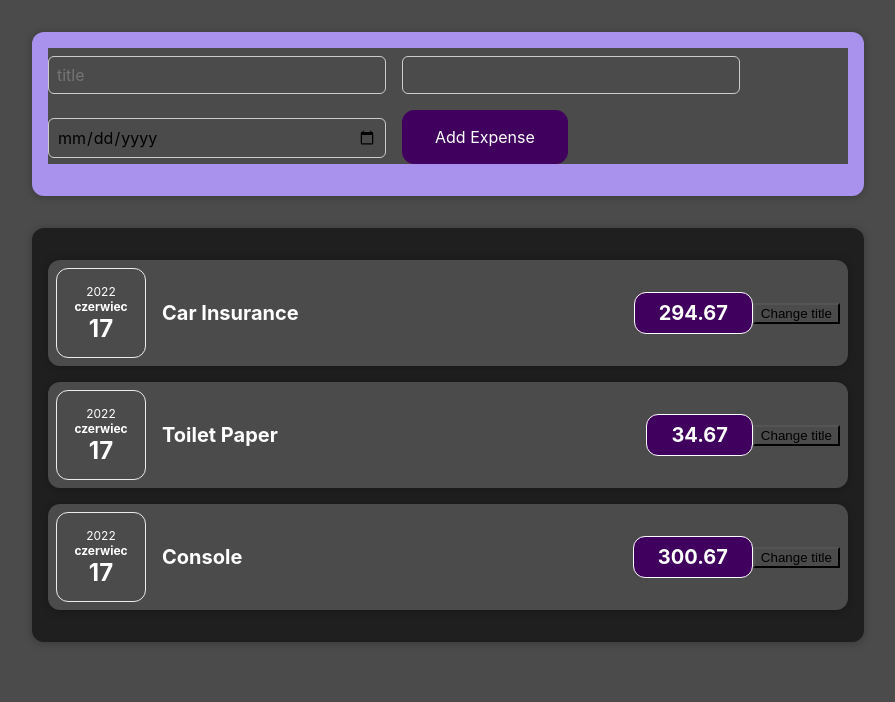
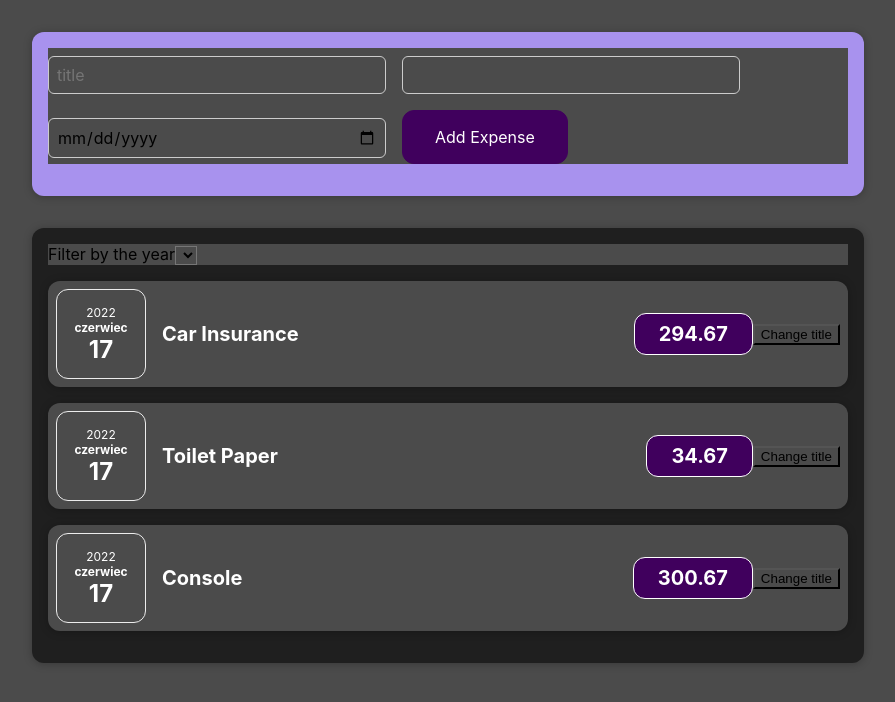
Before and after one commit to Blejn/Task-manager-app, a React (Create React App) app: page / in a window 1280 px wide. Shown: the top 702 px of the page, without its empty margins (192-1087 px from the left). Built offline with nearby package versions, Linux system fonts and the light colour scheme.

Commit message:
ExpenseFilter ready

```diff
--- a/src/App.js
+++ b/src/App.js
@@ -1,6 +1,7 @@
 import Expenses from "./components/Expenses/Expenses";
 import './index.css';
 import NewExpense from "./components/NewExpense/NewExpense";
+import ExpensesFilter from "./components/Expenses/ExpensesFilter";
 
 const App= () =>{
   const expenses=[
@@ -27,6 +28,7 @@ const App= () =>{
   }
   return (
     <div className="App">
+
       <NewExpense onAddExpense={addExpenseHandler}/>
       <Expenses items= {expenses}/>
 
--- a/src/components/Expenses/Expenses.js
+++ b/src/components/Expenses/Expenses.js
@@ -1,14 +1,34 @@
+import React,{useState} from'react';
 import Card from "../UI/Card";
 import ExpenseItem from "./Expenseltem";
 import './Expenses.css';
+import ExpensesFilter from "./ExpensesFilter";
 const Expenses=(props)=>{
+    const[filteredyear, SetFilteredYear]=useState('2020');
+    const filterHandler=selectedYear=>{
+      SetFilteredYear(selectedYear);
+
+
+    };
     return <Card className="expenses">
+        <ExpensesFilter selected={filteredyear} onChangeFilter={filterHandler}/>
      <ExpenseItem
       title={props.items[0].title}
       amount={props.items[0].amount}
-      date={props.items[0].date}></ExpenseItem>
-     <ExpenseItem title={props.items[1].title}amount={props.items[1].amount} date={props.items[1].date}></ExpenseItem>
-     <ExpenseItem title={props.items[2].title}amount={props.items[2].amount} date={props.items[2].date}></ExpenseItem>
+      date={props.items[0].date}>
+      </ExpenseItem>
+
+     <ExpenseItem
+     title={props.items[1].title}
+     amount={props.items[1].amount}
+     date={props.items[1].date}>
+     </ExpenseItem>
+
+     <ExpenseItem
+     title={props.items[2].title}
+     amount={props.items[2].amount}
+     date={props.items[2].date}>
+     </ExpenseItem>
     </Card>
 
 }
--- /dev/null
+++ b/src/components/Expenses/ExpensesFilter.css
@@ -0,0 +1,3 @@
+option {
+    width: 100px;
+}
--- /dev/null
+++ b/src/components/Expenses/ExpensesFilter.js
@@ -0,0 +1,24 @@
+import './ExpensesFilter.css'
+const ExpensesFilter = (props) => {
+    const selectHandler=(event)=>{
+console.log(event.target.value);
+    }
+
+    return <div className="filter-expense">
+
+ <div className='expenses-filter__control'>
+    <label> Filter by the year</label>
+    <select value={props.selected} onChange={selectHandler}>
+        <option value="2022"></option>
+        <option value="2021"></option>
+        <option value="2020"></option>
+        <option value="2019"></option>
+    </select>
+ </div>
+
+
+    </div>
+
+
+};
+export default ExpensesFilter;
```
